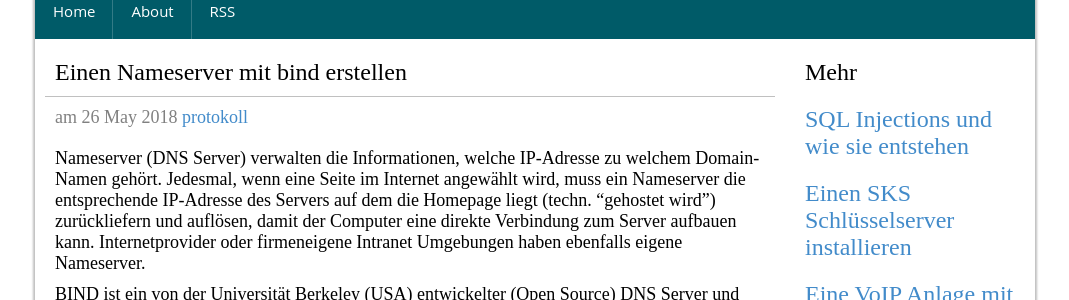
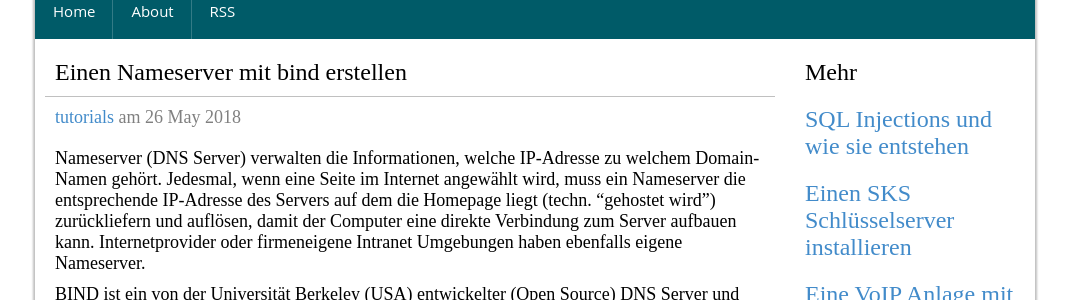
Before and after one commit to zarat/zarat.github.io, a Jekyll site: the page built from _posts/2018-05-26-nameserver.markdown, in a window 1280 px wide and 900 px high. Shown: the part 184-484 px from the top of the window, without its empty margins (105-1174 px from the left). Built offline with Jekyll 4.4.1, drawn with Linux system fonts in a browser that asks for light colours; comment, search, counter and statistics services are not loaded.

Commit message:
Update 2018-05-26-nameserver.markdown

```diff
--- a/_posts/2018-05-26-nameserver.markdown
+++ b/_posts/2018-05-26-nameserver.markdown
@@ -2,8 +2,8 @@
 layout: post
 title: Einen Nameserver mit bind erstellen
 author: Manuel Zarat
-tags: protokoll
-permalink: /post/nameserver
+categories: tutorials
+permalink: /post/bind-nameserver-erstellen
 ---
 
 Nameserver (DNS Server) verwalten die Informationen, welche IP-Adresse zu welchem Domain-Namen gehört. Jedesmal, wenn eine Seite im Internet angewählt wird, muss ein Nameserver die entsprechende IP-Adresse des Servers auf dem die Homepage liegt (techn. "gehostet wird") zurückliefern und auflösen, damit der Computer eine direkte Verbindung zum Server aufbauen kann. Internetprovider oder firmeneigene Intranet Umgebungen haben ebenfalls eigene Nameserver.
```
